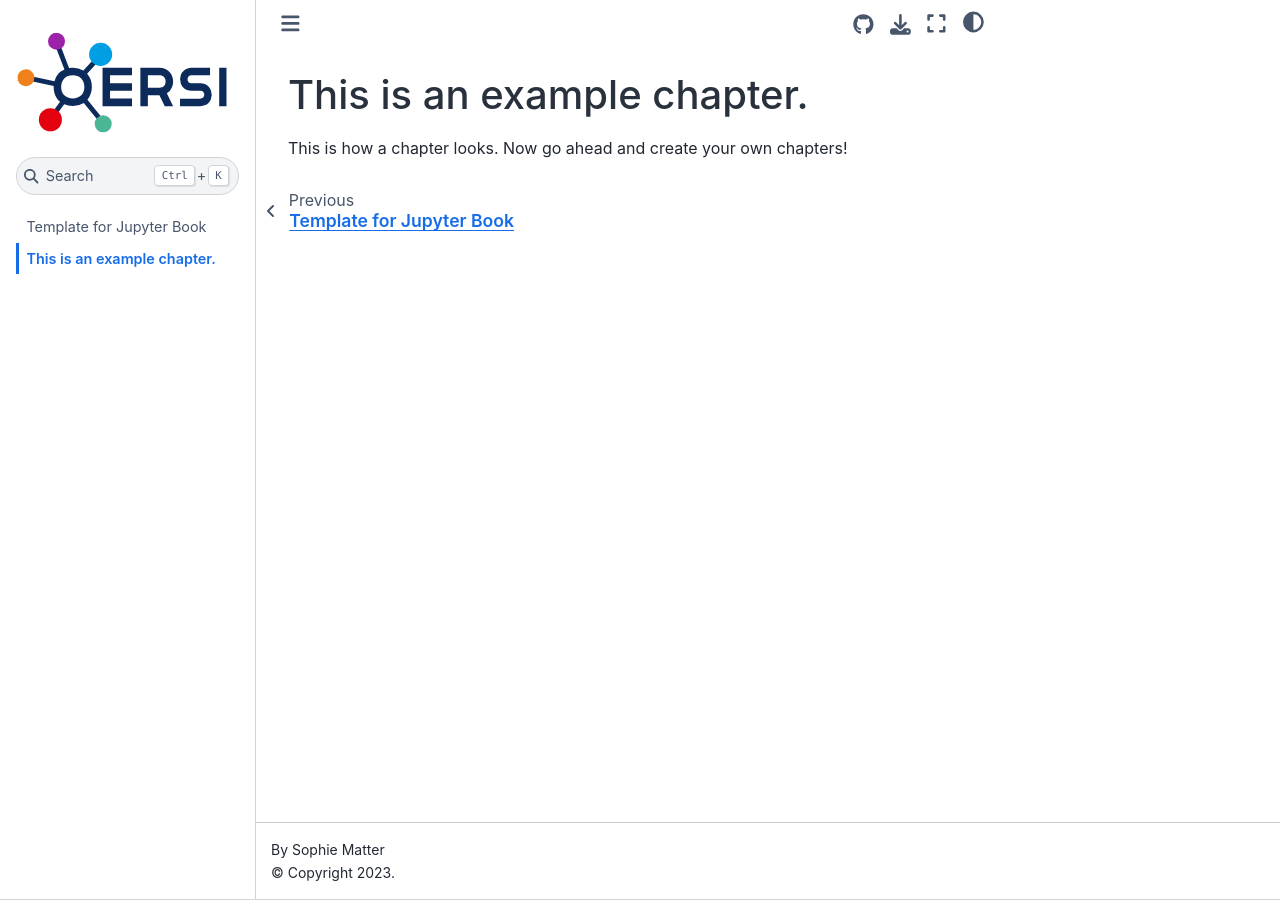
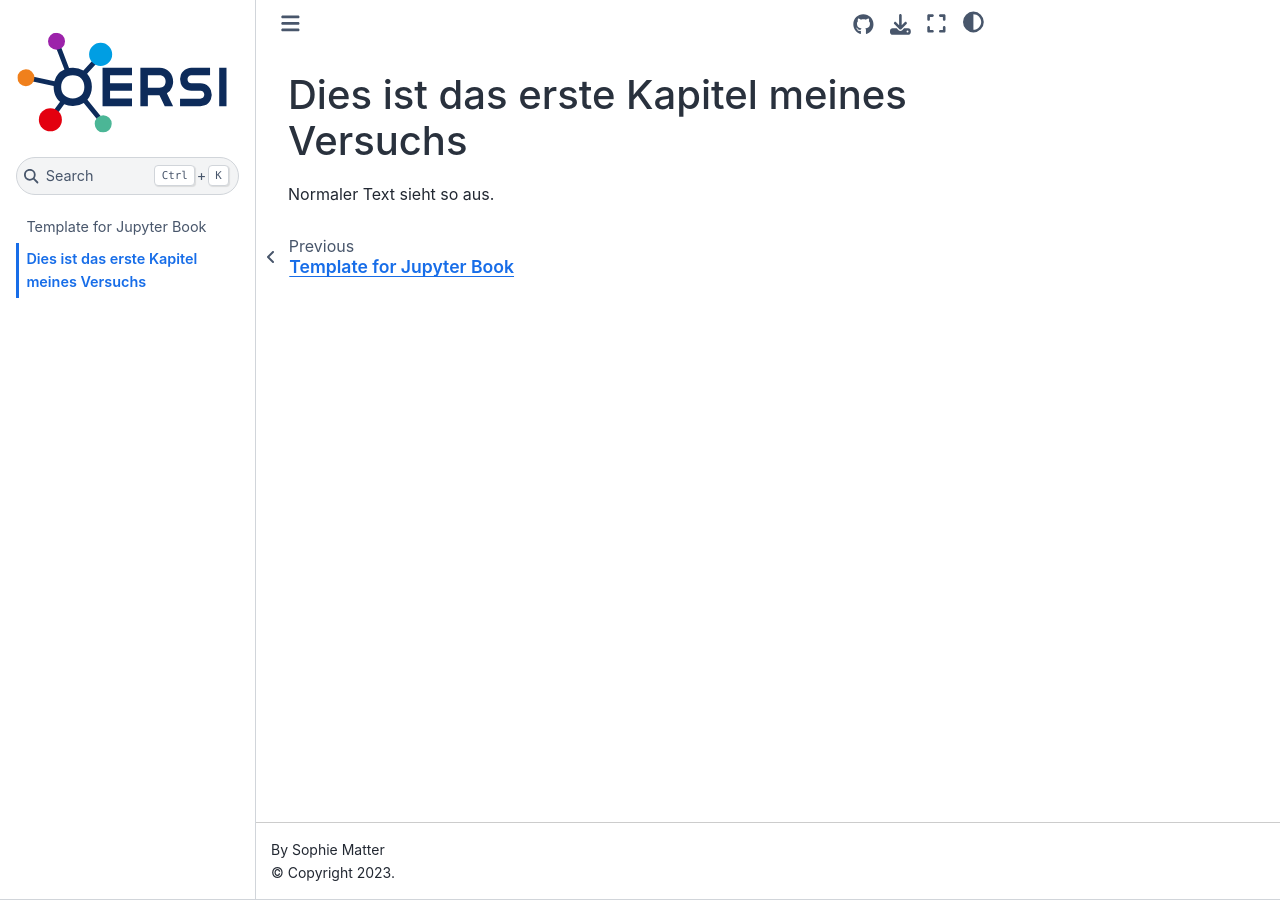
Before and after one commit to jedech/versuche, a Jupyter Book: the page built from 01_chapter.md, in a window 1280 px wide. Built offline with Jupyter Book 1.0.4 settings and Sphinx 7.4.7 and the Sphinx Book theme 1.1.4, drawn with Linux system fonts in a browser that asks for light colours.

Commit message:
Update 01_chapter.md

```diff
--- a/01_chapter.md
+++ b/01_chapter.md
@@ -1,4 +1,3 @@
-# This is an example chapter.
+# Dies ist das erste Kapitel meines Versuchs
 
-This is how a chapter looks.
-Now go ahead and create your own chapters!
+Normaler Text sieht so aus.
```
